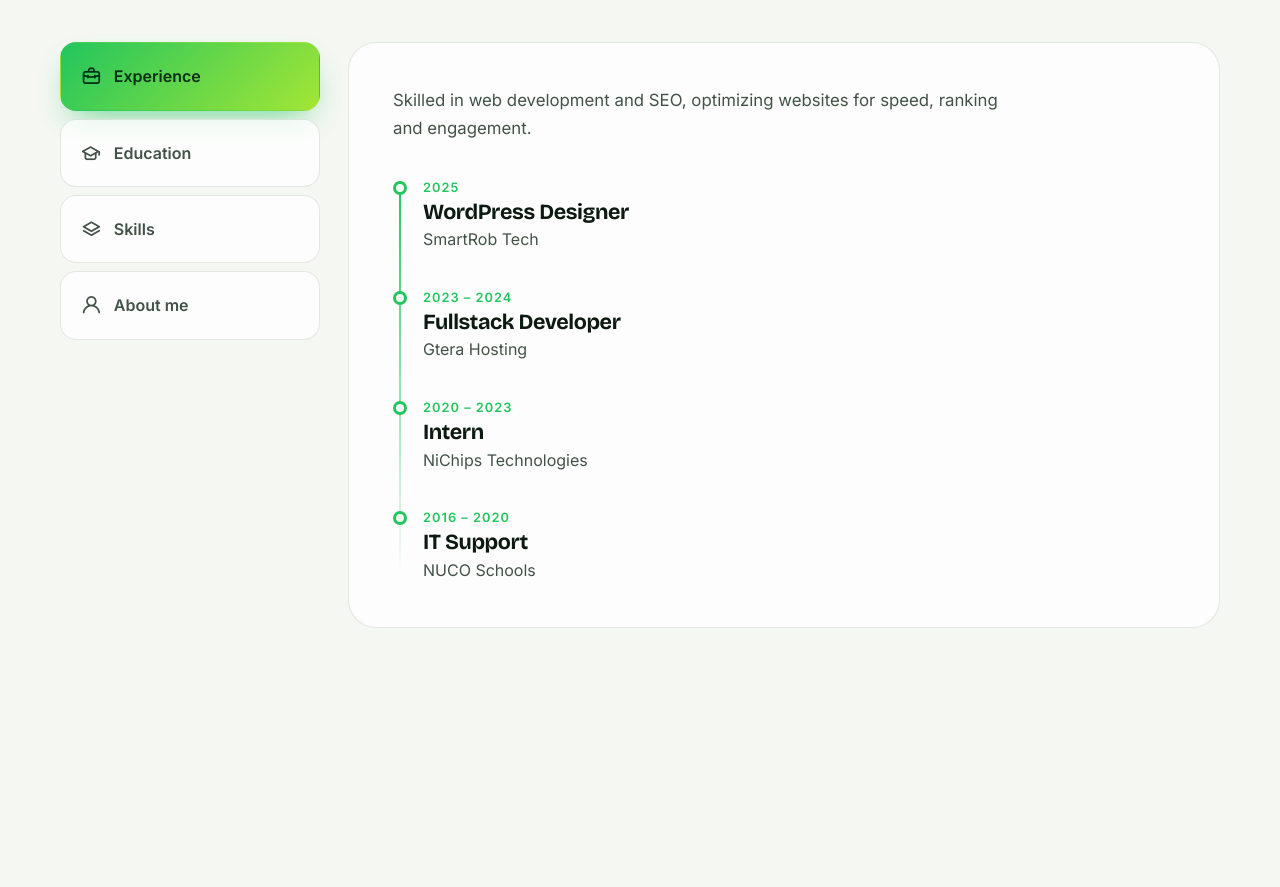
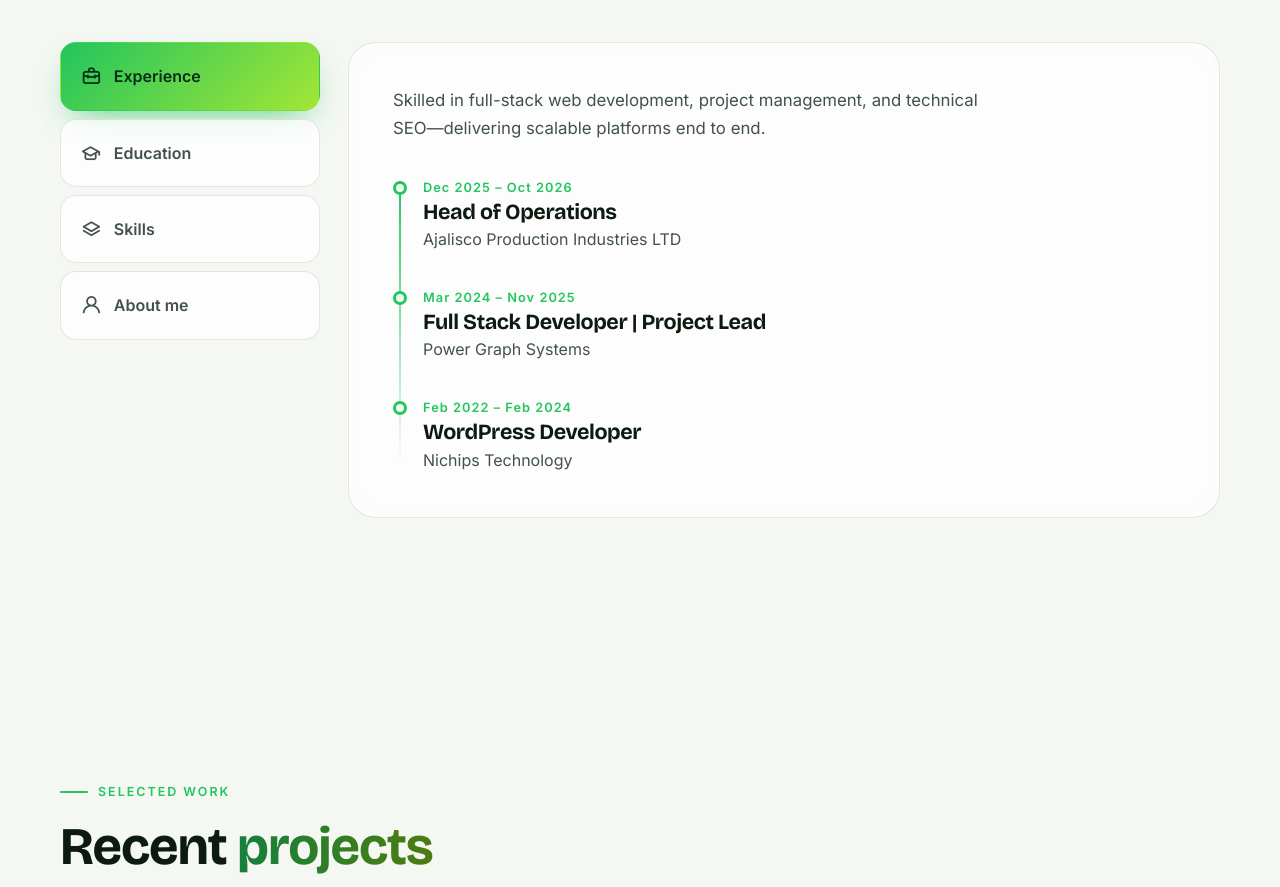
Before and after one commit to Joshuaetok/portfolio, a plain HTML site: page index.html in a window 1280 px wide. Shown: the part 1551-2438 px from the top of the page. Drawn offline with nearby package versions, Linux system fonts and the light colour scheme.

Commit message:
Update work experience to match LinkedIn profile

```diff
--- a/index.html
+++ b/index.html
@@ -152,12 +152,11 @@
             <div class="panels">
               <!-- Experience -->
               <div role="tabpanel" id="panel-experience" aria-labelledby="tab-experience" class="panel is-active">
-                <p class="panel__lead">Skilled in web development and SEO, optimizing websites for speed, ranking and engagement.</p>
+                <p class="panel__lead">Skilled in full-stack web development, project management, and technical SEO—delivering scalable platforms end to end.</p>
                 <ol class="timeline">
-                  <li><time>2025</time><h3>WordPress Designer</h3><p>SmartRob Tech</p></li>
-                  <li><time>2023 – 2024</time><h3>Fullstack Developer</h3><p>Gtera Hosting</p></li>
-                  <li><time>2020 – 2023</time><h3>Intern</h3><p>NiChips Technologies</p></li>
-                  <li><time>2016 – 2020</time><h3>IT Support</h3><p>NUCO Schools</p></li>
+                  <li><time>Dec 2025 – Oct 2026</time><h3>Head of Operations</h3><p>Ajalisco Production Industries LTD</p></li>
+                  <li><time>Mar 2024 – Nov 2025</time><h3>Full Stack Developer | Project Lead</h3><p>Power Graph Systems</p></li>
+                  <li><time>Feb 2022 – Feb 2024</time><h3>WordPress Developer</h3><p>Nichips Technology</p></li>
                 </ol>
               </div>
 
```
